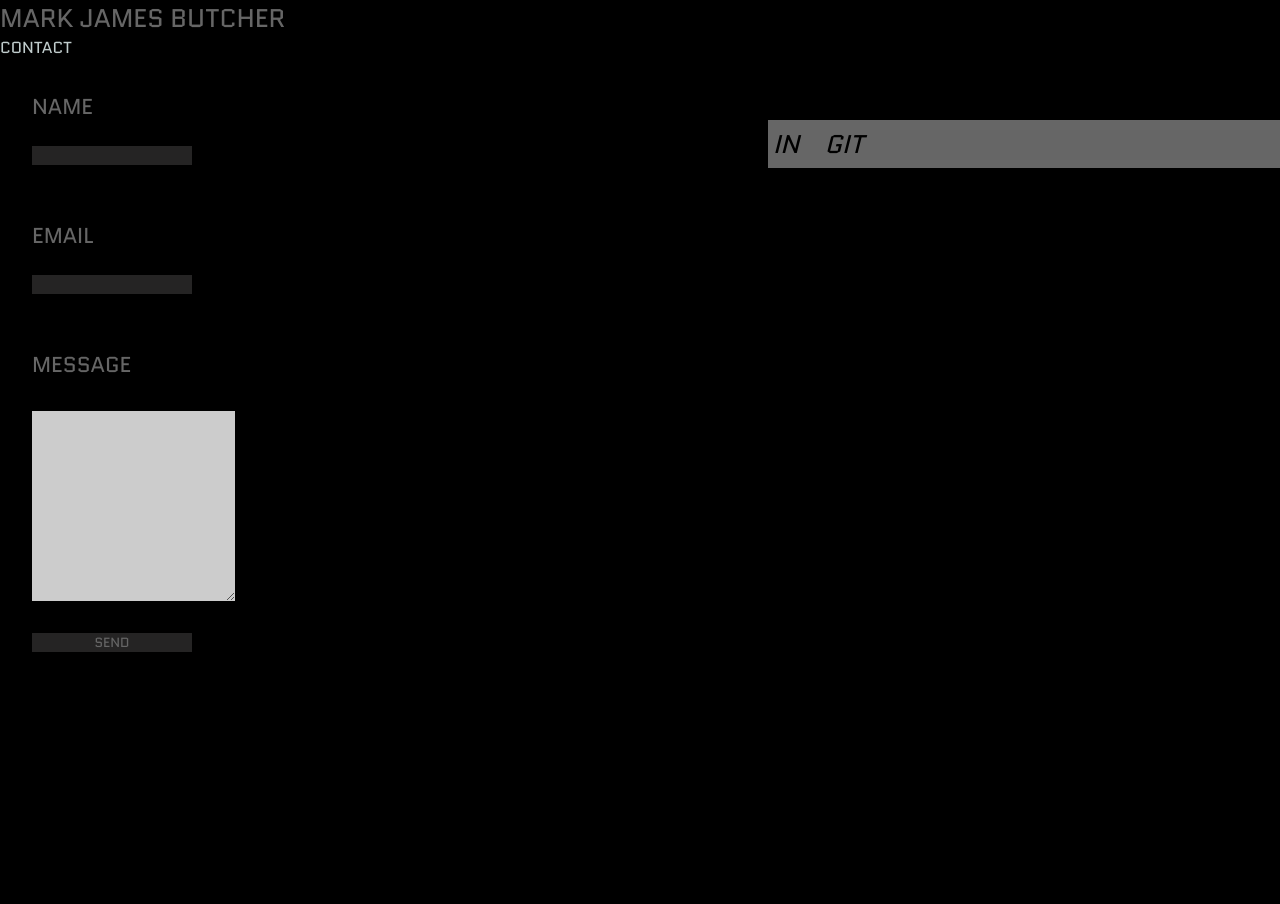
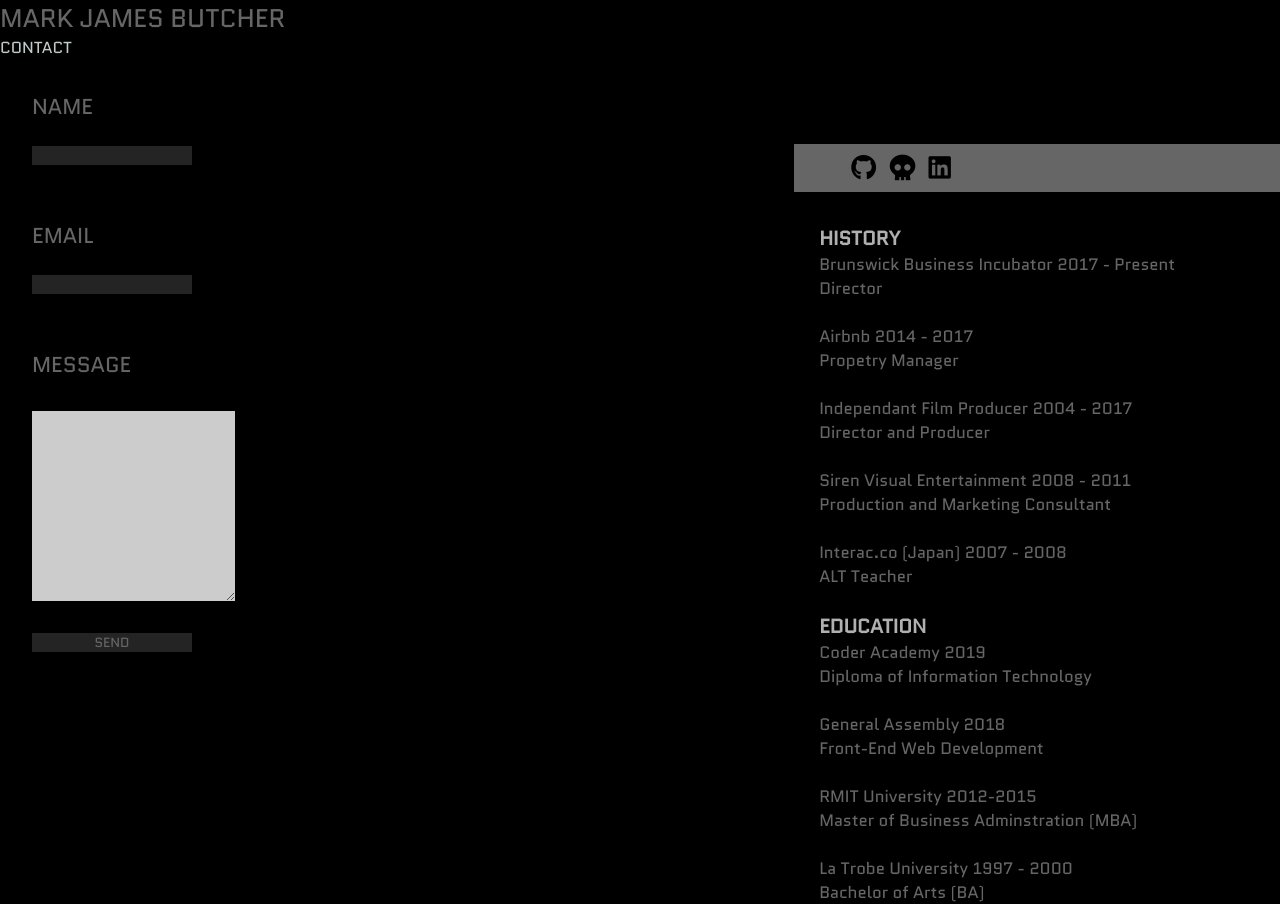
Before and after one commit to BulletButcher88/portfolio, a plain HTML site: page pages/contact.html in a window 1280 px wide. Before the commit the page ends 800 px from the top, so only its background shows below. Drawn offline with Linux system fonts and the light colour scheme.

Commit message:
work hisotry added in html

```diff
--- a/pages/contact.html
+++ b/pages/contact.html
@@ -6,7 +6,8 @@
     <meta name="viewport" content="width=device-width, initial-scale=1.0">
     <meta http-equiv="X-UA-Compatible" content="ie=edge">
     <title>MARK BUTCHER CONTACT</title>
-    <link rel="stylesheet" href="https://cdnjs.cloudflare.com/ajax/libs/font-awesome/4.7.0/css/font-awesome.min.css">
+    <link rel="stylesheet" href="https://use.fontawesome.com/releases/v5.8.1/css/all.css" integrity="sha384-50oBUHEmvpQ+1lW4y57PTFmhCaXp0ML5d60M1M7uH2+nqUivzIebhndOJK28anvf" crossorigin="anonymous">
+
     <link href="https://fonts.googleapis.com/css?family=Quantico" rel="stylesheet">
 
     <link rel="stylesheet" href="style5.css">
@@ -32,8 +33,57 @@
             </form>
             <nav class="icons">
 
-                <i class="fab fa-linkedin-in">IN</i>
-                <i class="fab fa-github ">GIT</i>
+                <a href="https://github.com/BulletButcher88"><i class="fab fa-github "></i></a>
+
+                <a href="https://www.bulletbutcher.com/"><i class="fas fa-skull"></i></a>
+
+                <a href="https://www.linkedin.com/in/mark-james-butcher2708/"><i class="fab fa-linkedin"></i></a>
+
+                <div class="work">
+                    <h3>HISTORY</h3>
+                    <ol>
+                        <ul>
+                            <p>Brunswick Business Incubator 2017 - Present</p>
+                            Director
+                        </ul><br>
+                        <ul>
+                            <p>Airbnb 2014 - 2017</p>
+                            Propetry Manager
+                        </ul><br>
+                        <ul>
+                            <p>Independant Film Producer 2004 - 2017</p>
+                            Director and Producer
+                        </ul><br>
+                        <ul>
+                            <p>Siren Visual Entertainment 2008 - 2011</p>
+                            Production and Marketing Consultant
+                        </ul><br>
+                        <ul>
+                            <p>Interac.co (Japan) 2007 - 2008</p>ALT Teacher
+                        </ul><br>
+                    </ol>
+
+
+                    <h3>EDUCATION</h3>
+                    <ol>
+                        <ul>
+                            <p>Coder Academy 2019</p>
+                            Diploma of Information Technology
+                        </ul><br>
+                        <ul>
+                            <p>General Assembly 2018</p>
+                            Front-End Web Development
+                        </ul><br>
+                        <ul>
+                            <p>RMIT University 2012-2015</p>
+                            Master of Business Adminstration (MBA)
+                        </ul><br>
+                        <ul>
+                            <p>La Trobe University 1997 - 2000</p>
+                            Bachelor of Arts (BA)
+                        </ul>
+                    </ol>
+                </div>
 
             </nav>
 
--- a/pages/style5.css
+++ b/pages/style5.css
@@ -36,24 +36,44 @@ input {
 
 .icons {
     position: absolute;
-    top: 15vh;
+    top: 18vh;
     right: 0;
-    width: 40vw;
+    width: 38vw;
     height: 3rem;
     background-color: grey;
 }
 
 .icons:hover {
-    transform: scale(1, 1.3) translateY(15px);
+    transform: scale(1.18, 1.18) translateX(-10px);
     /* transform: translateY(-5px); */
-    transition: 2s;
+    transition: 3.3s;
 }
 
 .fab {
     position: relative;
     top: 6px;
-    left: 5px;
+    left: 4.5vw;
     height: 2rem;
     width: 2rem;
     color: black;
 }
+
+.fas {
+    position: relative;
+    top: 6px;
+    left: 4.5vw;
+    height: 2rem;
+    width: 2rem;
+    color: black;
+}
+
+.work {
+    position: absolute;
+    top: 10vh;
+    left: 2vw;
+    font-size: 1.3vw;
+}
+
+.work h3 {
+    color: gainsboro;
+}
```
